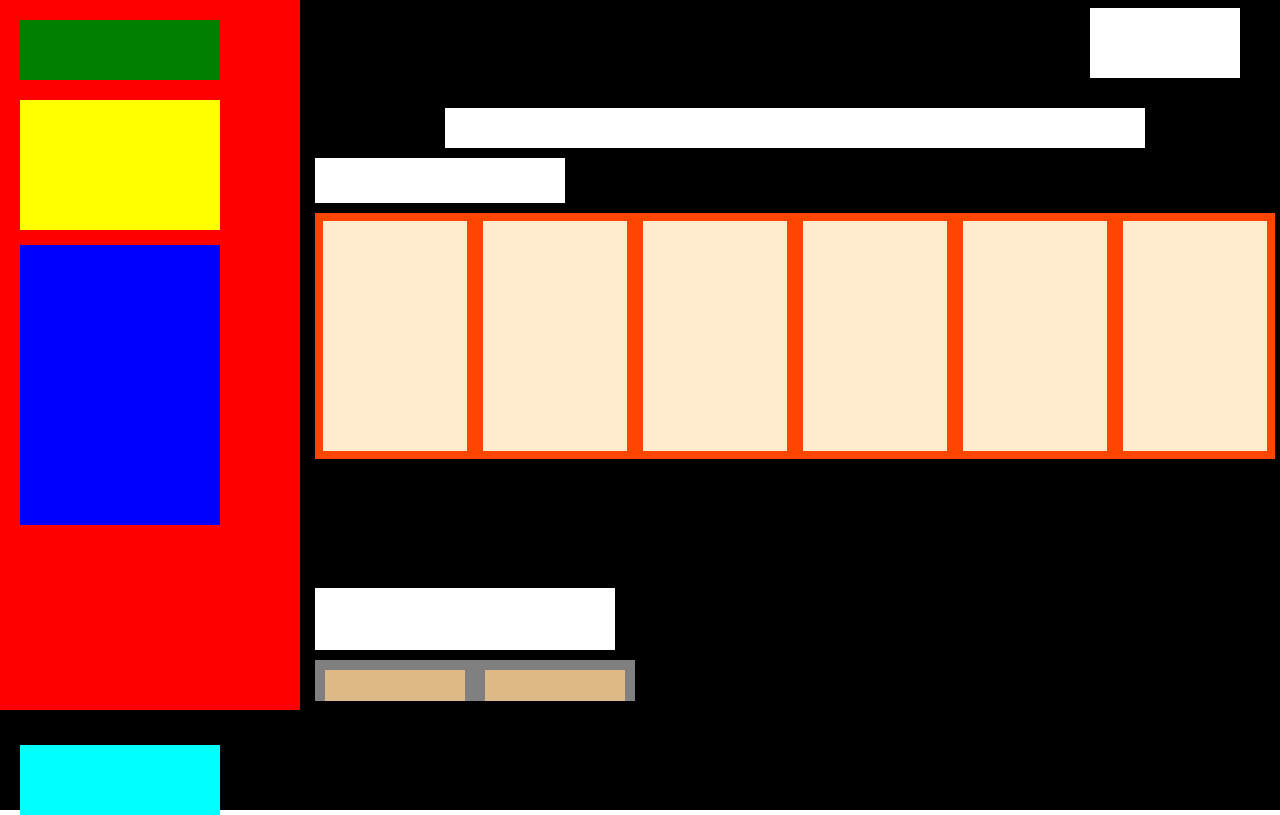
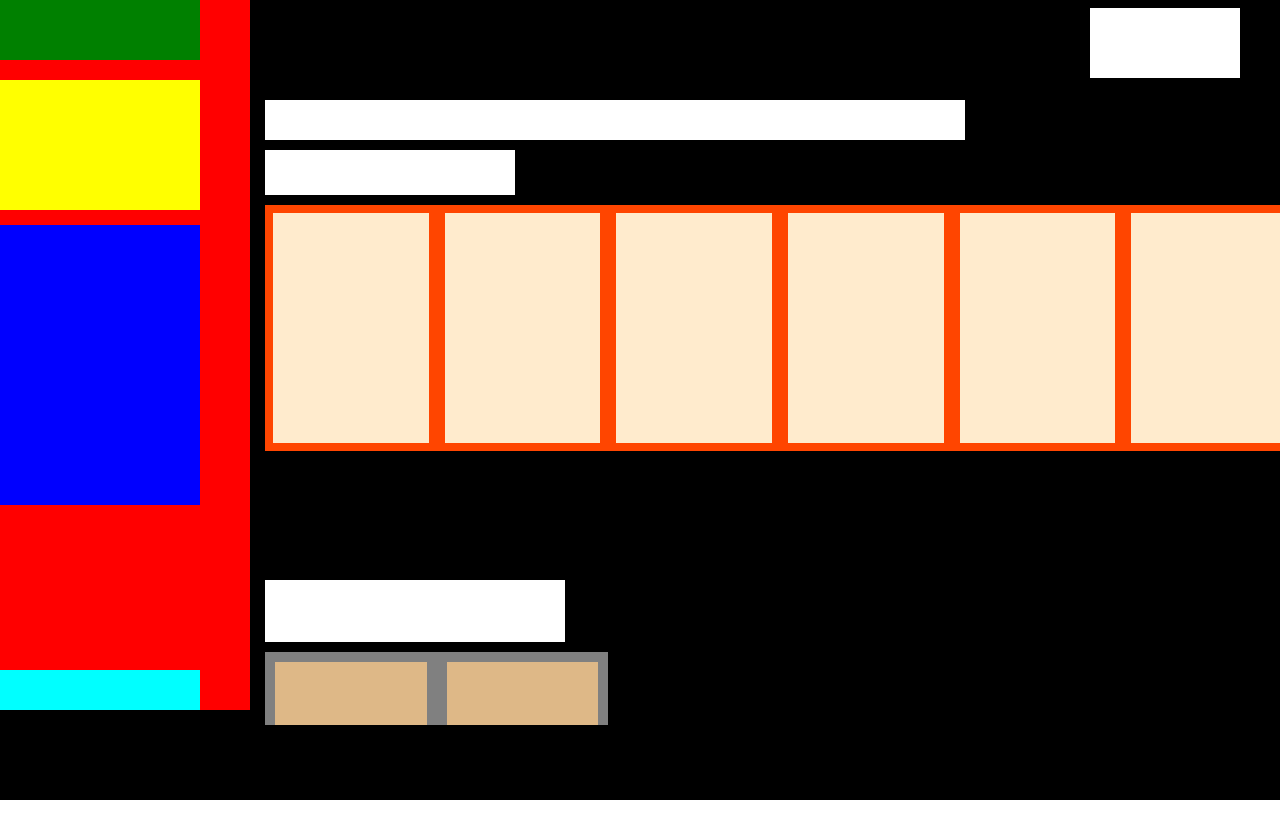
Before and after one commit to marcocentonze/html-css-spotifyweb, a plain HTML site: page index.html in a window 1280 px wide. Drawn offline with Linux system fonts and the light colour scheme.

Commit message:
fixed structure

```diff
--- a/index.html
+++ b/index.html
@@ -1,5 +1,6 @@
 <!DOCTYPE html>
 <html lang="en">
+
 <head>
     <meta charset="UTF-8">
     <meta name="viewport" content="width=device-width, initial-scale=1.0">
@@ -8,37 +9,40 @@
     <link rel="preconnect" href="https://fonts.googleapis.com">
     <link rel="preconnect" href="https://fonts.gstatic.com" crossorigin>
     <link href="https://fonts.googleapis.com/css2?family=DM+Sans:wght@300&display=swap" rel="stylesheet">
+    <link rel="stylesheet" href="https://cdnjs.cloudflare.com/ajax/libs/font-awesome/6.4.0/css/all.min.css"
+        integrity="sha512-iecdLmaskl7CVkqkXNQ/ZH/XLlvWZOJyj7Yy7tcenmpD1ypASozpmT/E0iPtmFIB46ZmdtAc9eNBvH0H/ZpiBw=="
+        crossorigin="anonymous" referrerpolicy="no-referrer" />
 </head>
 
-<body class="debug">
-
+<body>
+    <div class="app">
         <main class="d-flex">
 
+          <!--left nav-->
+          <div class="menu d-flex flex-direct-column">
 
-                <div class="menu">
+              <div class="menu-top d-flex flex-direct-column">
                   <div class="logo"></div>
                   <div class="home"></div>
                   <div class="playlist"></div>
+              </div>
+
+
+              <div class="menu-bottom d-flex">
                   <div class="profile"></div>
               </div>
+          </div>
+
 
           <div class="display">
-
               <div class="upgrade d-flex align-cnt">
                   <div class="btn"></div>
               </div>
-
               <div class="container">
-
                   <div class="genre"></div>
-
                   <div class="first-playlist">
-
                       <div class="recently-titles"></div>
-
                       <div class="block-recently-played d-flex">
-
-
                           <div class="col">
                               <div class="card"></div>
                           </div>
@@ -59,29 +63,19 @@
                           </div>
                       </div>
                   </div>
-
                   <div class="second-playlist">
-
                       <div class="title-created-for"></div>
-
                       <div class="block-created-for d-flex">
-
-
                           <div class="col">
                               <div class="card"></div>
                           </div>
                           <div class="col">
                               <div class="card"></div>
                           </div>
-
-                            </div>
-
-                        </div>
-
-
                       </div>
                   </div>
-
+              </div>
+          </div>
         </main>
 
         <!-- footer -->
@@ -94,11 +88,13 @@
                 </div>
             </div>
         </footer>
-
+  </div>
 </body>
-</html>
 
 
 
-</body>
+
+
+
+
 </html>
--- a/stylesheet.css
+++ b/stylesheet.css
@@ -7,13 +7,7 @@
 body{
     font-family: 'DM Sans', sans-serif;
 }
-main{
-    width: 100%;
-    height: calc(100vh - 90px);
-}
-main > div {
-    width: 100%;
-}
+
 
 :root {
     --spot-black: #000000;
@@ -34,9 +28,12 @@ main > div {
 .align-cnt{
     align-items: center;
 }
+.flex-direct-column{
+    flex-direction: column;
+}
 .container{
-    width: 98%;
-    height: calc(97vh - 90px - 85px);
+    width: 100%;
+    height: calc(100vh - 90px - 85px);
     margin: 15px 15px;
     overflow: auto;
 }
@@ -44,12 +41,21 @@ main > div {
 /* FINE UTILITIES */
 
 /* left sidebar */
+
+.app{
+    /*height: 100vh;*/
+}
 .menu {
-    width: 300px;
+    width: 250px;
     height: calc(100vh - 90px);
     background-color: red;
-    padding: 20px;
+    justify-content: space-between;
+    overflow-y: auto;
+
+    /* padding: 20px; */
+
 }
+
 .logo{
     width: 200px;
     height: 60px;
@@ -71,13 +77,13 @@ main > div {
     width: 200px;
     height: 70px;
     background-color: aqua;
-    margin-top: 220px;
+    margin-top: 165px;
 }
 
 /* / left sidebar */
 
 .display{
-    width: calc(100% - 300px);
+    width: calc(100% - 250px);
     height: calc(100vh - 90px);
     background-color:var(--spot-black);
 }
@@ -110,7 +116,7 @@ main > div {
     width: 700px;
     height: 40px;
     background-color: white;
-    margin: 8px auto;
+
 }
 .recently-titles {
     width: 250px;
@@ -162,6 +168,6 @@ main > div {
 /* footer */
 footer{
     width: 100%;
-    height: 100px;
+    height: 90px;
     background-color:var(--spot-black)
 }
```
Lines whose indentation alone changed are shown as unchanged.
